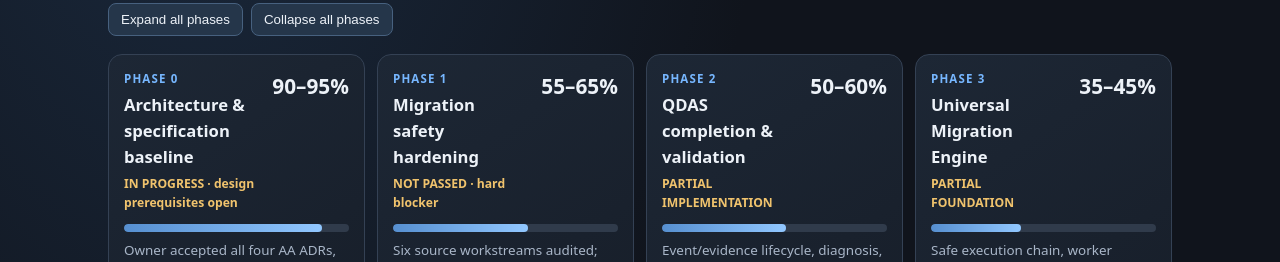
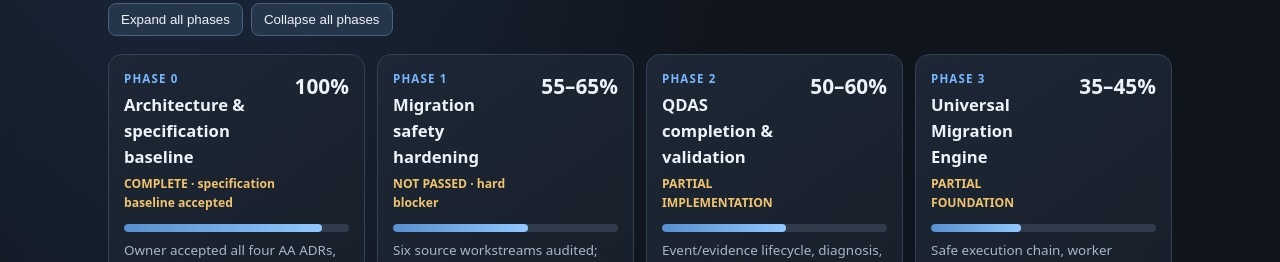
Before and after one commit to JustCax/Qyrenith, a plain HTML site: page docs/internal/deep-audit/PHASE_0_7_PROGRESS_DASHBOARD.html in a window 1280 px wide. Shown: the part 318-580 px from the top of the page. Drawn offline with Linux system fonts and the light colour scheme.

Commit message:
Mark Phase 0 specification baseline complete in roadmap

```diff
--- a/docs/internal/deep-audit/PHASE_0_7_PROGRESS_DASHBOARD.html
+++ b/docs/internal/deep-audit/PHASE_0_7_PROGRESS_DASHBOARD.html
@@ -33,7 +33,7 @@ button{background:#25364a;color:var(--text);border:1px solid #47617f;border-radi
 <div class="notice"><strong>Governance:</strong> main stays untouched. Keep PR #9 open and draft. GitHub Actions remain disabled. No merge, tag, publication or release without explicit owner approval.</div>
 <div class="toolbar"><button type="button" id="expand">Expand all phases</button><button type="button" id="collapse">Collapse all phases</button></div>
 <div class="grid" aria-label="Phase progress overview">
-<article class="card"><div class="cardhead"><div><div class="phase">PHASE 0</div><div class="name">Architecture & specification baseline</div><div class="state">IN PROGRESS · design prerequisites open</div></div><div class="pct">90–95%</div></div><div class="track"><div class="bar" style="--value:88%;--delay:0s"></div></div><div class="muted">Owner accepted all four AA ADRs, 70 AA requirements and 27 diagnostic domains; legacy mapping, backend evaluation and traceability closure remain.</div></article>
+<article class="card"><div class="cardhead"><div><div class="phase">PHASE 0</div><div class="name">Architecture & specification baseline</div><div class="state">COMPLETE · specification baseline accepted</div></div><div class="pct">100%</div></div><div class="track"><div class="bar" style="--value:88%;--delay:0s"></div></div><div class="muted">Owner accepted all four AA ADRs, 70 AA requirements and 27 diagnostic domains; legacy mapping, backend evaluation and traceability closure remain.</div></article>
 <article class="card"><div class="cardhead"><div><div class="phase">PHASE 1</div><div class="name">Migration safety hardening</div><div class="state">NOT PASSED · hard blocker</div></div><div class="pct">55–65%</div></div><div class="track"><div class="bar" style="--value:60%;--delay:.12s"></div></div><div class="muted">Six source workstreams audited; actual host enforcement and independent evidence remain open.</div></article>
 <article class="card"><div class="cardhead"><div><div class="phase">PHASE 2</div><div class="name">QDAS completion & validation</div><div class="state">PARTIAL IMPLEMENTATION</div></div><div class="pct">50–60%</div></div><div class="track"><div class="bar" style="--value:55%;--delay:.24s"></div></div><div class="muted">Event/evidence lifecycle, diagnosis, repair planning and independent verification.</div></article>
 <article class="card"><div class="cardhead"><div><div class="phase">PHASE 3</div><div class="name">Universal Migration Engine</div><div class="state">PARTIAL FOUNDATION</div></div><div class="pct">35–45%</div></div><div class="track"><div class="bar" style="--value:40%;--delay:.36s"></div></div><div class="muted">Safe execution chain, worker integration, per-step assurance and recovery.</div></article>
```
